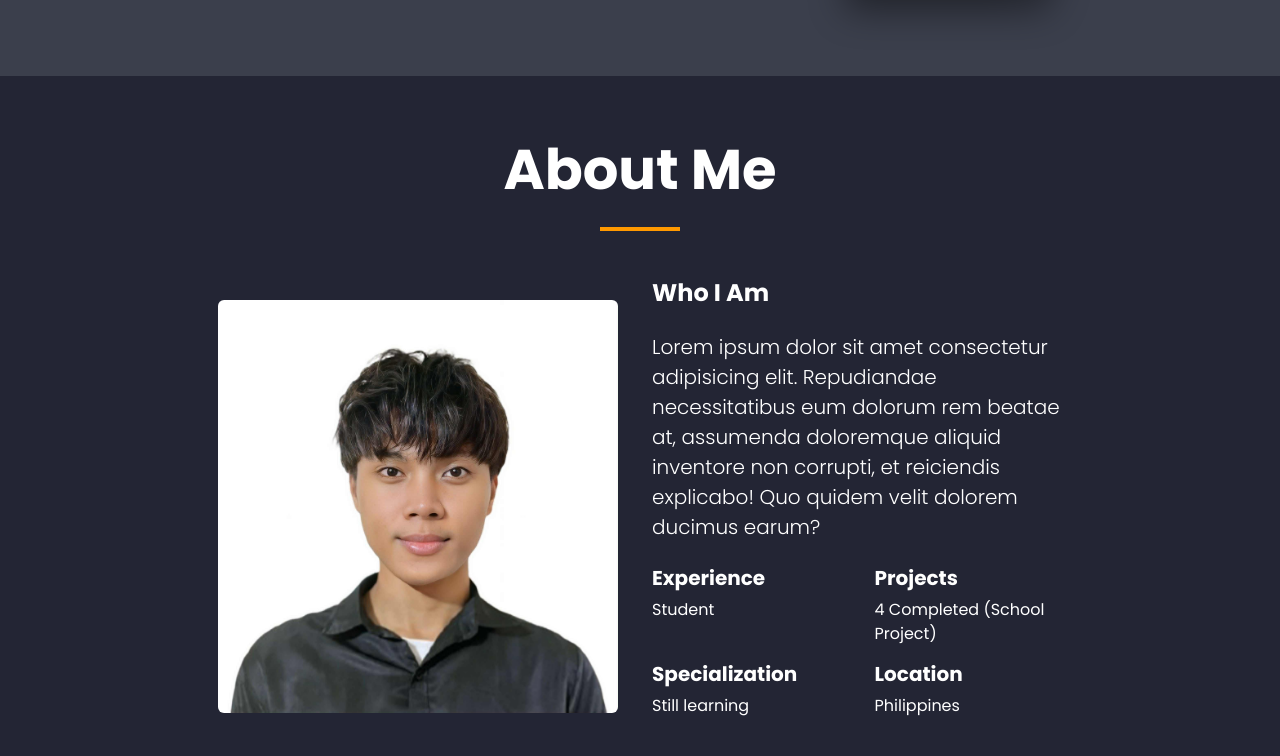
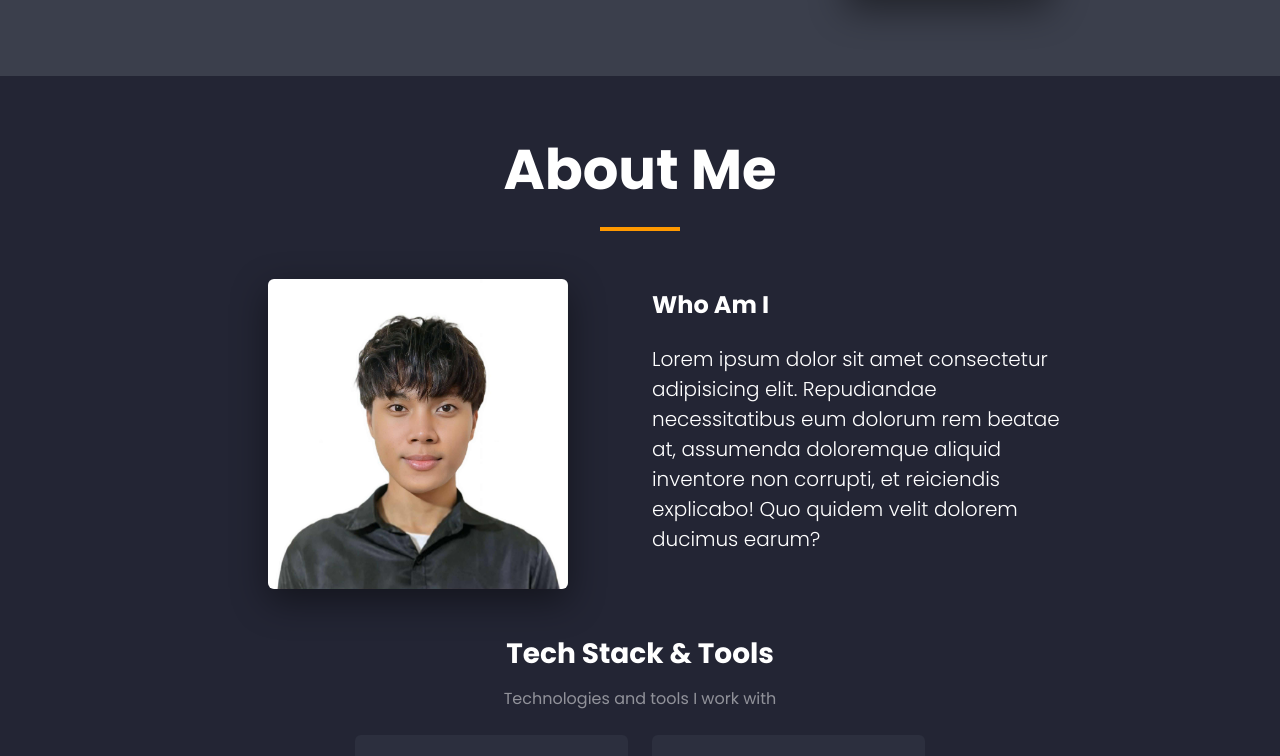
Before and after one commit to DarrenGuev/darrenguev.github.io, a plain HTML site: page index.html in a window 1280 px wide. Shown: the part 730-1486 px from the top of the page. Drawn offline with nearby package versions, Linux system fonts and the light colour scheme.

Commit message:
clean some codes

```diff
--- a/index.html
+++ b/index.html
@@ -31,9 +31,9 @@
                 <div class="collapse navbar-collapse" id="navbarNavAltMarkup">
                     <div class="navbar-nav ms-auto">
                         <a class="nav-link fs-5 active" aria-current="page" href="#">Home</a>
-                        <a class="nav-link fs-5 px-md-5" href="#">About</a>
-                        <a class="nav-link fs-5 me-5 me-md-5 me-lg-5" href="#">Projects</a>
-                        <a class="nav-link fs-5 me-5 me-md-5 me-lg-5" href="#">Contacts</a>
+                        <a class="nav-link fs-5 px-md-5" href="index.html#aboutMe">About</a>
+                        <a class="nav-link fs-5 me-5 me-md-5 me-lg-5" href="index.html#projects">Projects</a>
+                        <a class="nav-link fs-5 me-5 me-md-5 me-lg-5" href="index.html#contacts">Contacts</a>
                     </div>
                 </div>
             </div>
@@ -45,7 +45,9 @@
                 <div class="col-12 col-md-6 text-white px-4 py-5 text-center text-md-start">
                     <h2>Hello! I'm,</h2>
                     <h1 class="display-5 fw-bold">Marc Darren Guevarra</h1>
-                    <p class="lead mb-5">Lorem ipsum dolor sit amet consectetur adipisicing elit. Hic ex, fugit quas minima tempore non aliquam fuga dignissimos repellendus ducimus ab necessitatibus repudiandae voluptatem itaque explicabo a modi officia animi!</p>
+                    <p class="lead mb-5">Lorem ipsum dolor sit amet consectetur adipisicing elit. Hic ex, fugit quas
+                        minima tempore non aliquam fuga dignissimos repellendus ducimus ab necessitatibus repudiandae
+                        voluptatem itaque explicabo a modi officia animi!</p>
                     <a href="https://github.com/DarrenGuev" class="btn btn-outline-light btn-lg me-2"
                         aria-label="GitHub"><i class="bi bi-github fs-4"></i></a>
                     <a href="https://www.instagram.com/mdarren_g/" class="btn btn-outline-light btn-lg me-2"
@@ -65,7 +67,7 @@
     </div>
 
     <!-- About Me Section -->
-    <div style="background-color: #232534; min-height: 100vh;" class="d-flex align-items-center">
+    <div id="aboutMe" style="background-color: #232534; min-height: 100vh;" class="d-flex align-items-center">
         <div class="container px-3 px-md-4 px-lg-5">
             <div class="row justify-content-center">
                 <div class="col-12 col-lg-10">
@@ -75,36 +77,17 @@
                     </div>
 
                     <div class="row align-items-center">
-                        <div class="col-12 col-md-6 d-flex justify-content-center align-items-center">
-                            <img src="images\formal_pic.jpg" class="rounded img-fluid" alt="Formal Pic"
-                                style="max-width: 400px;">
+                        <div class="col-md-6 d-flex justify-content-center align-items-center">
+                            <img src="images/formal_pic.jpg" alt="Profile" class="rounded img-fluid"
+                                style="filter: drop-shadow(0 12px 18px rgba(0,0,0,0.45)); width: 300px; height: auto;">
                         </div>
-                        <div class="col-12 col-md-6 text-white mb-4 mb-md-0">
-                            <h3 class="h4 fw-bold mb-4">Who I Am</h3>
+                        <div class="col-md-6 text-white mb-4 mb-md-0">
+                            <h3 class="h4 fw-bold mb-4">Who Am I</h3>
                             <p class="lead mb-4">
                                 Lorem ipsum dolor sit amet consectetur adipisicing elit. Repudiandae necessitatibus eum
                                 dolorum rem beatae at, assumenda doloremque aliquid inventore non corrupti, et
                                 reiciendis explicabo! Quo quidem velit dolorem ducimus earum?
                             </p>
-
-                            <div class="row">
-                                <div class="col-sm-6 mb-3">
-                                    <h5 class="fw-bold">Experience</h5>
-                                    <p class="mb-0">Student</p>
-                                </div>
-                                <div class="col-sm-6 mb-3">
-                                    <h5 class="fw-bold">Projects</h5>
-                                    <p class="mb-0">4 Completed (School Project)</p>
-                                </div>
-                                <div class="col-sm-6 mb-3">
-                                    <h5 class="fw-bold">Specialization</h5>
-                                    <p class="mb-0">Still learning</p>
-                                </div>
-                                <div class="col-sm-6 mb-3">
-                                    <h5 class="fw-bold">Location</h5>
-                                    <p class="mb-0">Philippines</p>
-                                </div>
-                            </div>
                         </div>
                     </div>
 
@@ -159,8 +142,8 @@
     </div>
 
     <!-- Contact Section -->
-    <div style="background-color: #3B3F4C; min-height: 100vh;" class="d-flex align-items-center">
-        <div class="container px-3 px-md-4 px-lg-5">
+    <div id="contacts" style="background-color: #3B3F4C; min-height: 100vh;" class="d-flex align-items-center">
+        <div class="container px-3 px-md-6 px-lg-5">
             <div class="row justify-content-center">
                 <div class="col-12">
                     <div class="text-center mb-5">
@@ -232,7 +215,7 @@
                         </div>
 
                         <!-- Contact Form -->
-                        <div class="col-12 col-md-6">
+                        <div class="col-12 col-md-6 col-sm-12">
                             <!-- wala pang laman -->
                         </div>
                     </div>
--- a/style.css
+++ b/style.css
@@ -1,16 +1,3 @@
-.custom-navbar {
-    min-height: 90px;
-
-}
-
 body {
     font-family: 'Poppins';
 }
-
-.custom-brand {
-    margin-left: 15rem;
-}
-
-.pricing-spacing {
-    margin-right: 15rem;
-}
```
